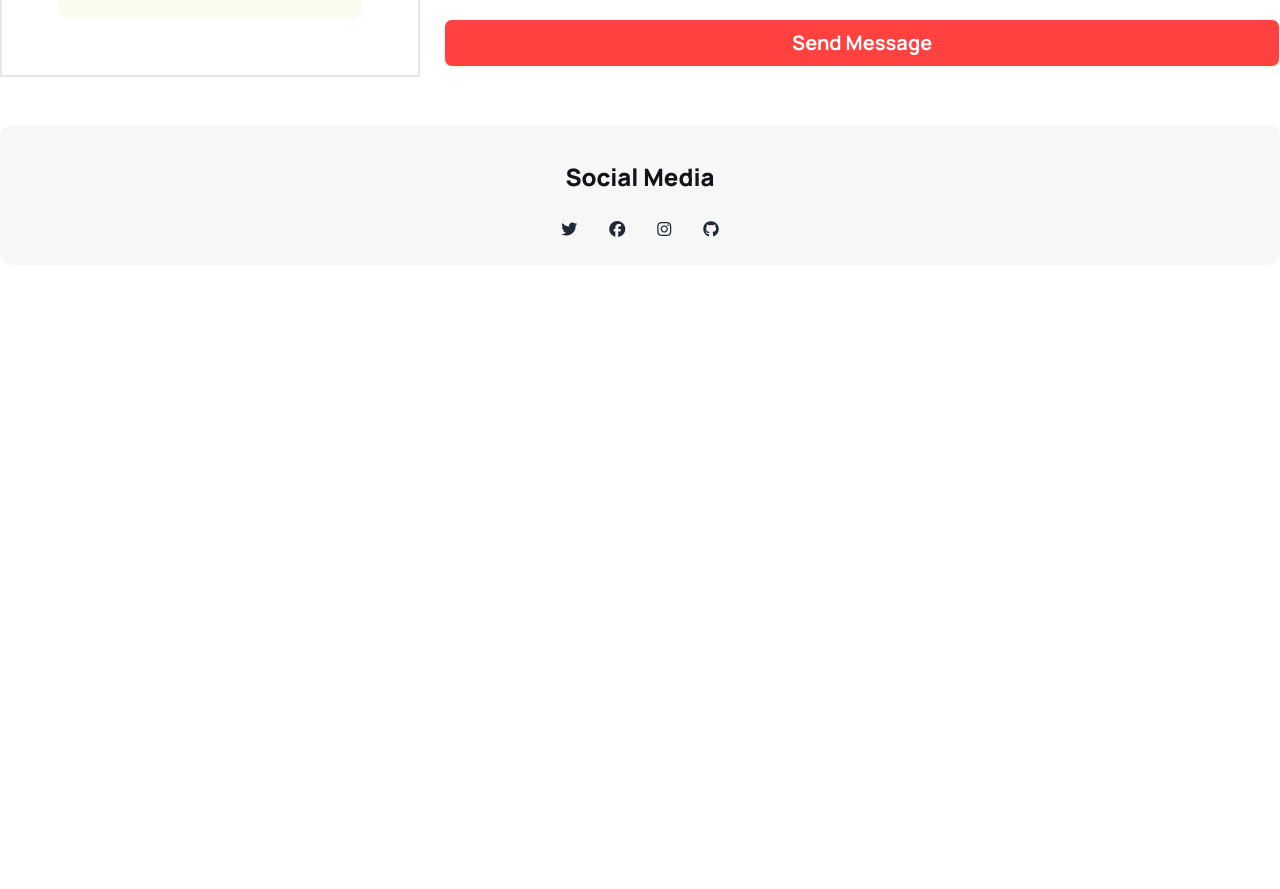
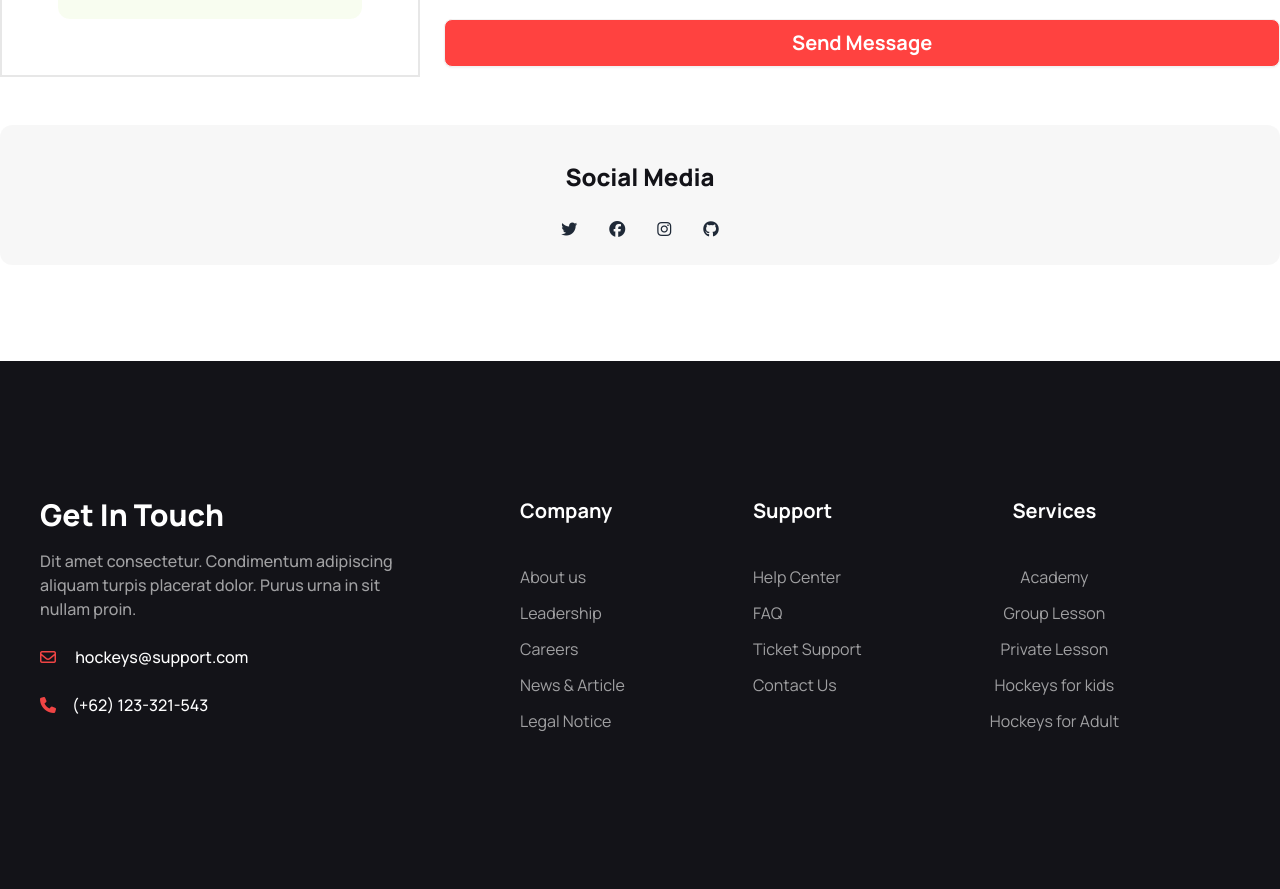
Before and after one commit to MdAlAmin212104/Assignment3, a plain HTML site: page index.html in a window 1280 px wide. Shown: the part 5825-6714 px from the top of the page. Before the commit the page ends 6090 px from the top, so only its background shows below. Drawn offline with nearby package versions, Linux system fonts and the light colour scheme.

Commit message:
project complited

```diff
--- a/index.html
+++ b/index.html
@@ -447,9 +447,53 @@
             </section>
 
       </main>
-      <footer>
 
+      <!-- footer here -->
+      <footer class=" bg-[#131318] mt-24 grid">
+        <div class="container mx-auto p-10 text-base-content lg:flex">
+            <aside class="max-w-96 mb-5 text-center lg:text-left lg:my-24">
+              <h2 class="text-[#FFF] text-3xl font-extrabold mx-auto lg:ml-0">Get In Touch</h2>
+              <p class="text-[#ffffff99] font-medium pt-4">Dit amet consectetur. Condimentum  adipiscing aliquam turpis placerat dolor. Purus urna in sit nullam proin. </p>
+              <h5 class="pt-6 text-[#ffffff] font-medium"><i class="fa-regular fa-envelope mr-4 text-red-500"></i> hockeys@support.com</h5>
+              <h5 class="pt-6 text-[#ffffff] font-medium"><i class="fa-solid fa-phone text-red-500 mr-4"></i>(+62) 123-321-543</h5>
+            </aside>
+
+              <div class="flex lg:ml-24">
+                <div class="lg:flex gap-32">
+                  <div class="flex flex-row gap-32 justify-between mb-5">
+                    <nav class="lg:my-24 space-y-3">
+                      <header class="text-[#FFF] text-xl font-bold pb-7">Company</header>
+                      <li class="list-none"><a class="link link-hover text-[#ffffff99]">About us</a></li>
+                      <li class="list-none"><a class="link link-hover text-[#ffffff99]">Leadership</a></li>
+                      <li class="list-none"><a class="link link-hover text-[#ffffff99]">Careers</a></li>
+                      <li class="list-none"><a class="link link-hover text-[#ffffff99]">News & Article</a></li>
+                      <li class="list-none"><a class="link link-hover text-[#ffffff99]">Legal Notice</a></li>
+                    </nav>
+                    <nav class="lg:my-24 text-[#ffffff99] space-y-3">
+                      <header class="text-[#FFF] text-xl font-bold pb-7">Support</header>
+                      <li class="list-none"><a class="link link-hover">Help Center</a></li>
+                      <li class="list-none"><a class="link link-hover">FAQ</a></li>
+                      <li class="list-none"><a class="link link-hover">Ticket Support</a></li>
+                      <li class="list-none"><a class="link link-hover">Contact Us</a></li>
+                    </nav>
+                  </div>
+
+                  <nav class="lg:my-24 space-y-3 text-center mx-auto">
+                    <header class="text-[#FFF] text-xl font-bold pb-7">Services</header>
+                    <li class="list-none"><a class="link link-hover text-[#ffffff99]">Academy</a></li>
+                    <li class="list-none"><a class="link link-hover text-[#ffffff99]">Group Lesson</a></li>
+                    <li class="list-none"><a class="link link-hover text-[#ffffff99]">Private Lesson</a></li>
+                    <li class="list-none"><a class="link link-hover text-[#ffffff99]">Hockeys for kids</a></li>
+                    <li class="list-none"><a class="link link-hover text-[#ffffff99]">Hockeys for Adult</a></li>
+                  </nav>
+
+                </div>
+            </div>
+
+        </div>
       </footer>
+
+
 
 </body>
 </html>
```
